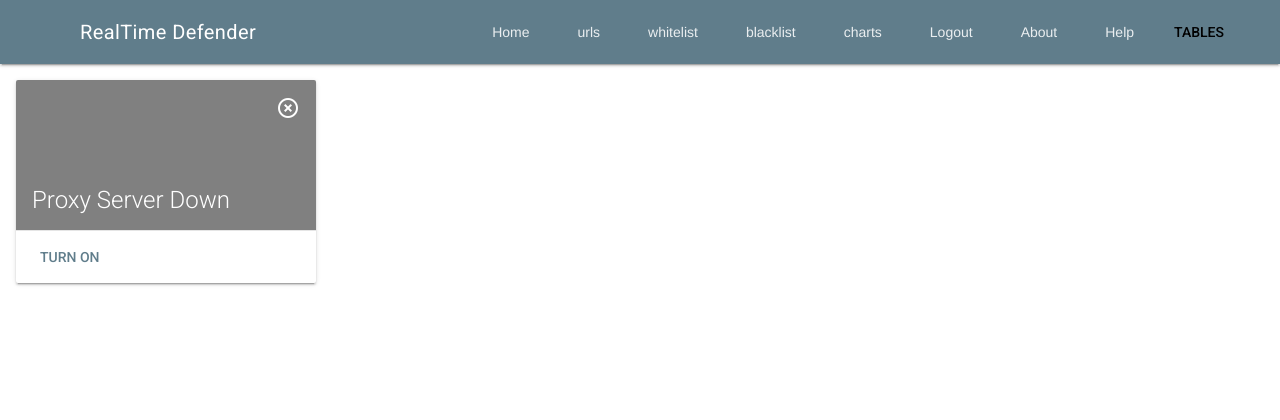
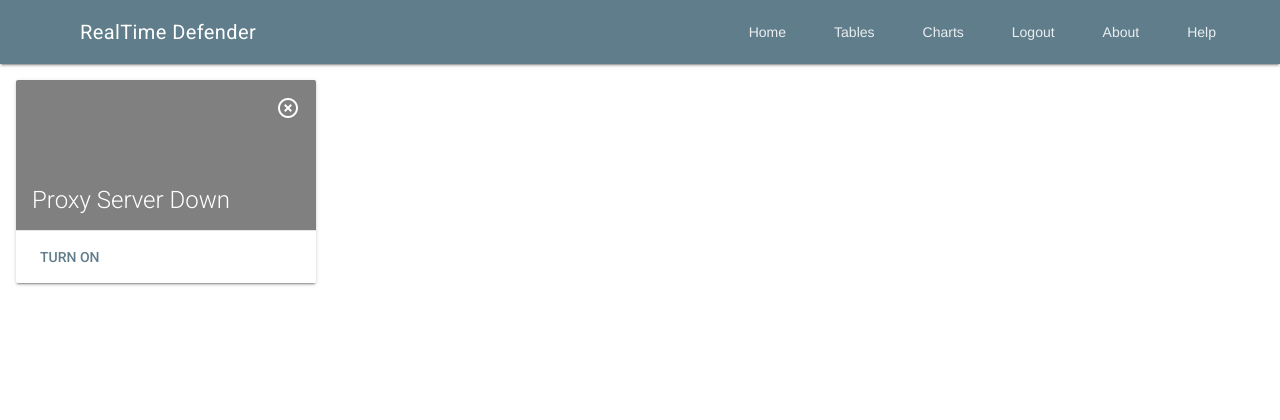
Before and after one commit to sjmikee/rdef, a Django app: page / in a window 1280 px wide. Shown: the top 420 px of the page. Run offline with Django 3.2, Linux system fonts and the light colour scheme; a user stored in the database is signed in; data that the repository does not hold is empty.

Commit message:
tables menu item working with dropdown menu

```diff
--- a/web_interface/templates/rdef_web/base.html
+++ b/web_interface/templates/rdef_web/base.html
@@ -19,10 +19,13 @@
       <nav class="mdl-navigation mdl-layout--large-screen-only">
         <a class="mdl-navigation__link" href="{% url 'index' %}">Home</a>
         {% if user.is_authenticated %}
-        <a class="mdl-navigation__link" href={% url 'rdef_web:urls_table' %}>urls</a>
-        <a class="mdl-navigation__link" href={% url 'rdef_web:whitelist_table' %}>whitelist</a>
-        <a class="mdl-navigation__link" href={% url 'rdef_web:blacklist_table' %}>blacklist</a>
-        <a class="mdl-navigation__link" href={% url 'rdef_web:charts' %}>charts</a>
+        <a class="mdl-navigation__link" id="tables-menu">Tables</a>
+        <ul class="mdl-menu mdl-menu--bottom-right mdl-js-menu mdl-js-ripple-effect" for="tables-menu">
+          <li class="mdl-menu__item"><a href={% url 'rdef_web:urls_table' %}>urls</a></li>
+          <li class="mdl-menu__item"><a href={% url 'rdef_web:whitelist_table' %}>whitelist</a></li>
+          <li class="mdl-menu__item"><a href={% url 'rdef_web:blacklist_table' %}>blacklist</a></li>
+        </ul>
+        <a class="mdl-navigation__link" href={% url 'rdef_web:charts' %}>Charts</a>
         <a class="mdl-navigation__link" href={% url 'rdef_web:user_logout' %}>Logout</a>
         {% else %}
         <a class="mdl-navigation__link" href={% url 'rdef_web:user_login' %}>Login</a>
@@ -30,17 +33,6 @@
         {% endif %}
         <a class="mdl-navigation__link" href="">About</a>
         <a class="mdl-navigation__link" href="">Help</a>
-        <!-- Right aligned menu below button -->
-        <button id="demo-menu-lower-right" class="mdl-button mdl-js-button">
-            tables
-        </button>
-
-        <ul class="mdl-menu mdl-menu--bottom-right mdl-js-menu mdl-js-ripple-effect" for="demo-menu-lower-right">
-          <li class="mdl-menu__item"><a href={% url 'rdef_web:urls_table' %}>urls</a></li>
-          <li class="mdl-menu__item"><a href={% url 'rdef_web:whitelist_table' %}>whitelist</a></li>
-          <li class="mdl-menu__item"><a href={% url 'rdef_web:blacklist_table' %}>blacklist</a></li>
-        </ul>
-        <!-- Right end-->
       </nav>
     </div>
   </header>
@@ -49,9 +41,12 @@
     <nav class="mdl-navigation">
         <a class="mdl-navigation__link" href="{% url 'index' %}">Home</a>
         {% if user.is_authenticated %}
-        <a class="mdl-navigation__link" href={% url 'rdef_web:urls_table' %}>urls</a>
-        <a class="mdl-navigation__link" href={% url 'rdef_web:whitelist_table' %}>whitelist</a>
-        <a class="mdl-navigation__link" href={% url 'rdef_web:blacklist_table' %}>blacklist</a>
+        <a class="mdl-navigation__link" id="tables-menu-drawer">Tables</a>
+        <ul class="mdl-menu mdl-menu--bottom-left mdl-js-menu mdl-js-ripple-effect" for="tables-menu-drawer">
+          <li class="mdl-menu__item"><a class="mdl-navigation__link" href={% url 'rdef_web:urls_table' %}>urls</a></li>
+          <li class="mdl-menu__item"><a class="mdl-navigation__link" href={% url 'rdef_web:whitelist_table' %}>whitelist</a></li>
+          <li class="mdl-menu__item"><a class="mdl-navigation__link" href={% url 'rdef_web:blacklist_table' %}>blacklist</a></li>
+        </ul>
         <a class="mdl-navigation__link" href={% url 'rdef_web:charts' %}>charts</a>
         <a class="mdl-navigation__link" href={% url 'rdef_web:user_logout' %}>Logout</a>
         {% else %}
```
